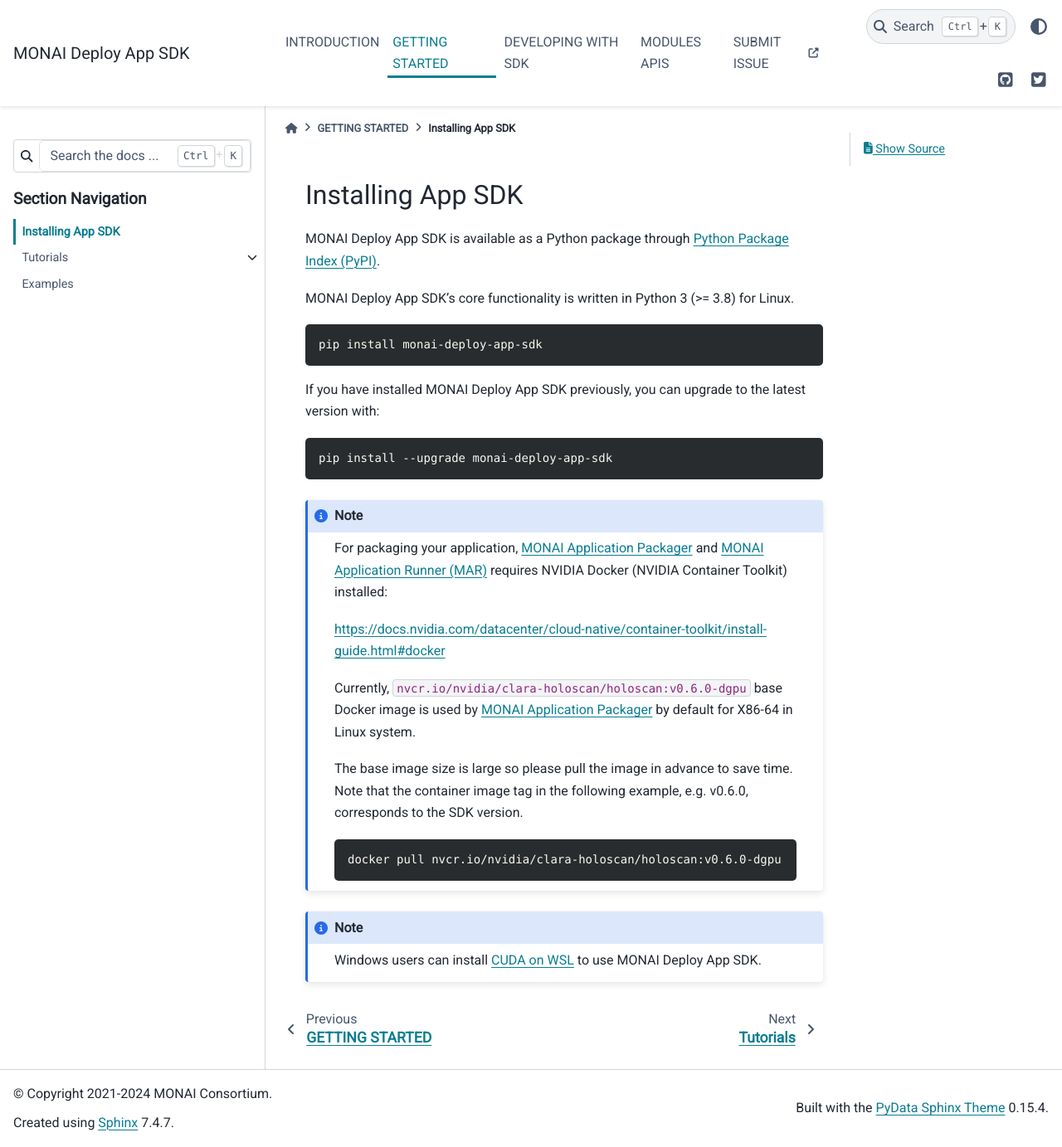
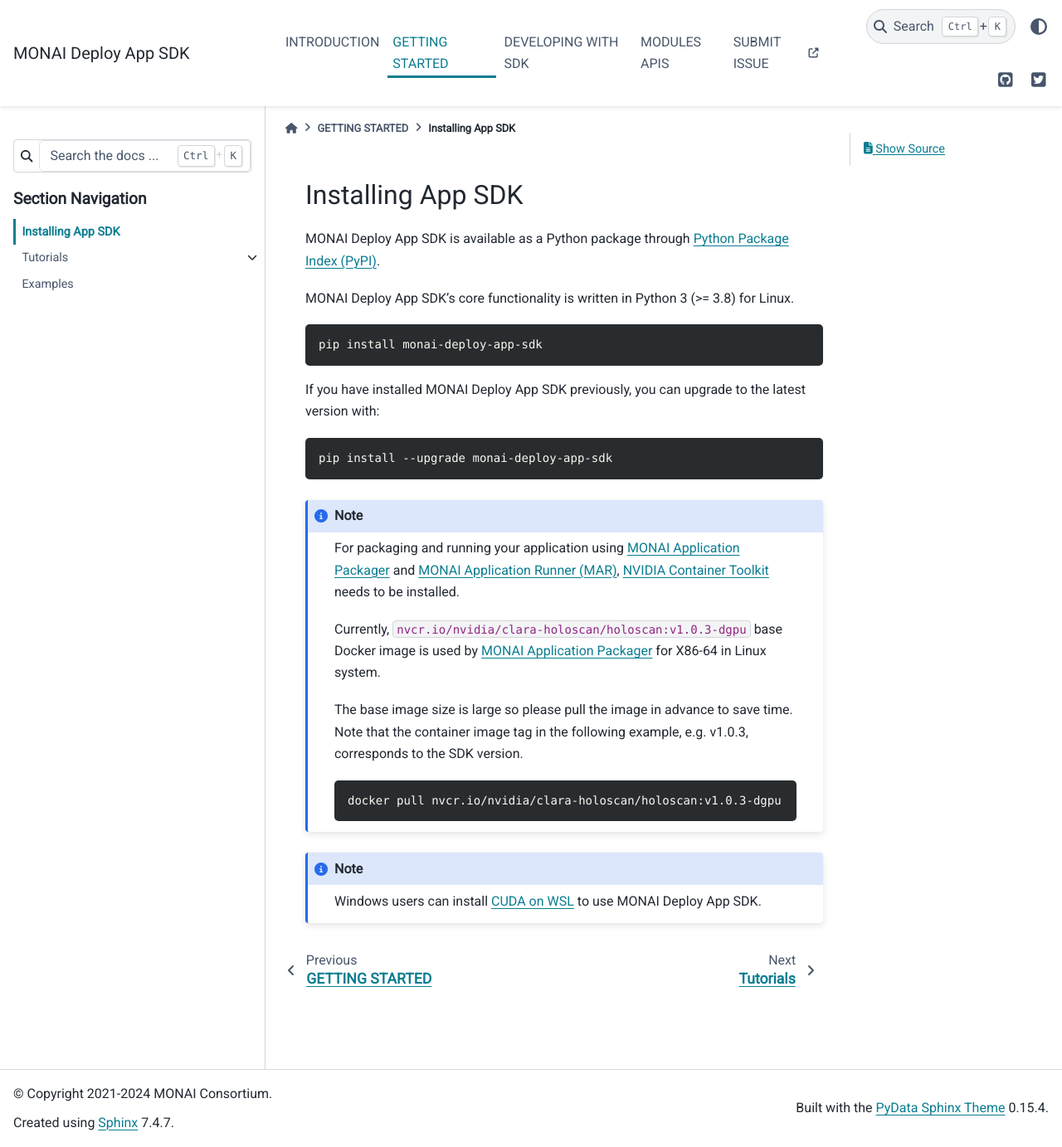
Before and after one commit to Project-MONAI/monai-deploy-app-sdk, a Sphinx documentation site: the page built from docs/source/getting_started/installing_app_sdk.md, in a window 1280 px wide and 1383 px high. Shown: the whole window at 83% size. Built offline with Sphinx 7.4.7 and the PyData theme 0.15.4, drawn with Linux system fonts in a browser that asks for light colours; some web fonts are replaced; pages that are not in the unit, such as notebooks, are missing from menus; the version number could not be read and is left out.

Commit message:
Add release note and editorial changes
Signed-off-by: M Q <mingmelvinq@nvidia.com>

````diff
--- a/docs/source/getting_started/installing_app_sdk.md
+++ b/docs/source/getting_started/installing_app_sdk.md
@@ -15,16 +15,14 @@
 ```
 
 :::{note}
-For packaging your application, [MONAI Application Packager](/developing_with_sdk/packaging_app) and [MONAI Application Runner (MAR)](/developing_with_sdk/executing_packaged_app_locally) requires NVIDIA Docker (NVIDIA Container Toolkit) installed:
+For packaging and running your application using [MONAI Application Packager](/developing_with_sdk/packaging_app) and [MONAI Application Runner (MAR)](/developing_with_sdk/executing_packaged_app_locally), [NVIDIA Container Toolkit](https://docs.nvidia.com/datacenter/cloud-native/container-toolkit/latest/install-guide.html) needs to be installed.
 
-<https://docs.nvidia.com/datacenter/cloud-native/container-toolkit/install-guide.html#docker>
+Currently, `nvcr.io/nvidia/clara-holoscan/holoscan:v1.0.3-dgpu` base Docker image is used by [MONAI Application Packager](/developing_with_sdk/packaging_app) for X86-64 in Linux system.
 
-Currently, `nvcr.io/nvidia/clara-holoscan/holoscan:v0.6.0-dgpu` base Docker image is used by [MONAI Application Packager](/developing_with_sdk/packaging_app) by default for X86-64 in Linux system.
-
-The base image size is large so please pull the image in advance to save time. Note that the container image tag in the following example, e.g. v0.6.0, corresponds to the SDK version.
+The base image size is large so please pull the image in advance to save time. Note that the container image tag in the following example, e.g. v1.0.3, corresponds to the SDK version.
 
 ```bash
-docker pull nvcr.io/nvidia/clara-holoscan/holoscan:v0.6.0-dgpu
+docker pull nvcr.io/nvidia/clara-holoscan/holoscan:v1.0.3-dgpu
 ```
 
 :::
````
Also changed, not shown: docs/source/introduction/roadmap.md (+1 -1 lines), docs/source/release_notes/index.md (+7 -0 lines), docs/source/release_notes/v1.0.0.md (added, +33 -0 lines).
